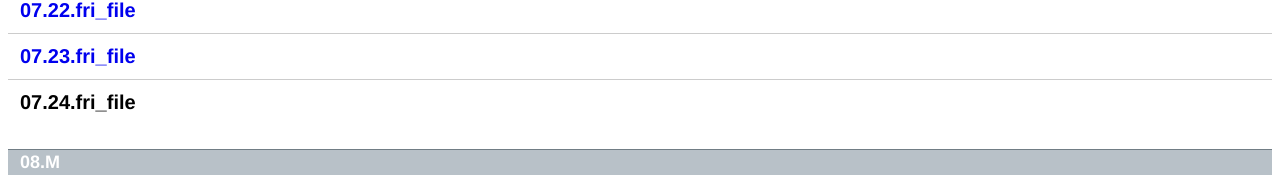
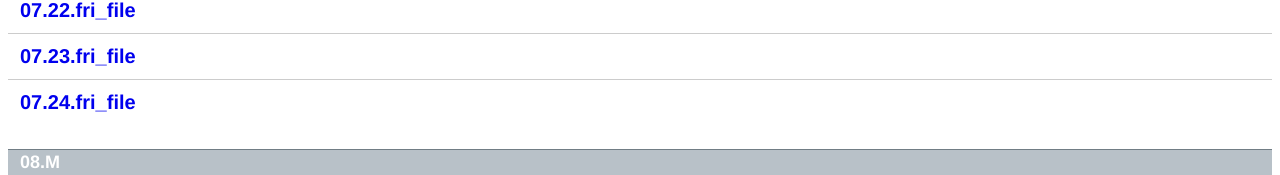
Before and after one commit to kungjin/html2507, a plain HTML site: page index.html in a window 1280 px wide. Shown: the part 324-499 px from the top of the page. Drawn offline with Linux system fonts and the light colour scheme; a web font is replaced by a local one.

Commit message:
a링크 수정
a링크 불포함 수정

```diff
--- a/index.html
+++ b/index.html
@@ -84,7 +84,7 @@
             <dd> <a href="./work/index0721.html">07.21.mon_file </a></dd>
             <dd> <a href="./work/index0722.html">07.22.fri_file </a></dd>
             <dd> <a href="./work/index0723.html">07.23.fri_file </a></dd>
-            <dd> <a href="#"></a>07.24.fri_file </a></dd>
+            <dd> <a href="./work/index0724.html">07.24.fri_file </a></dd>
         </div>
         <div>
             <dt>08.M</dt>
```
